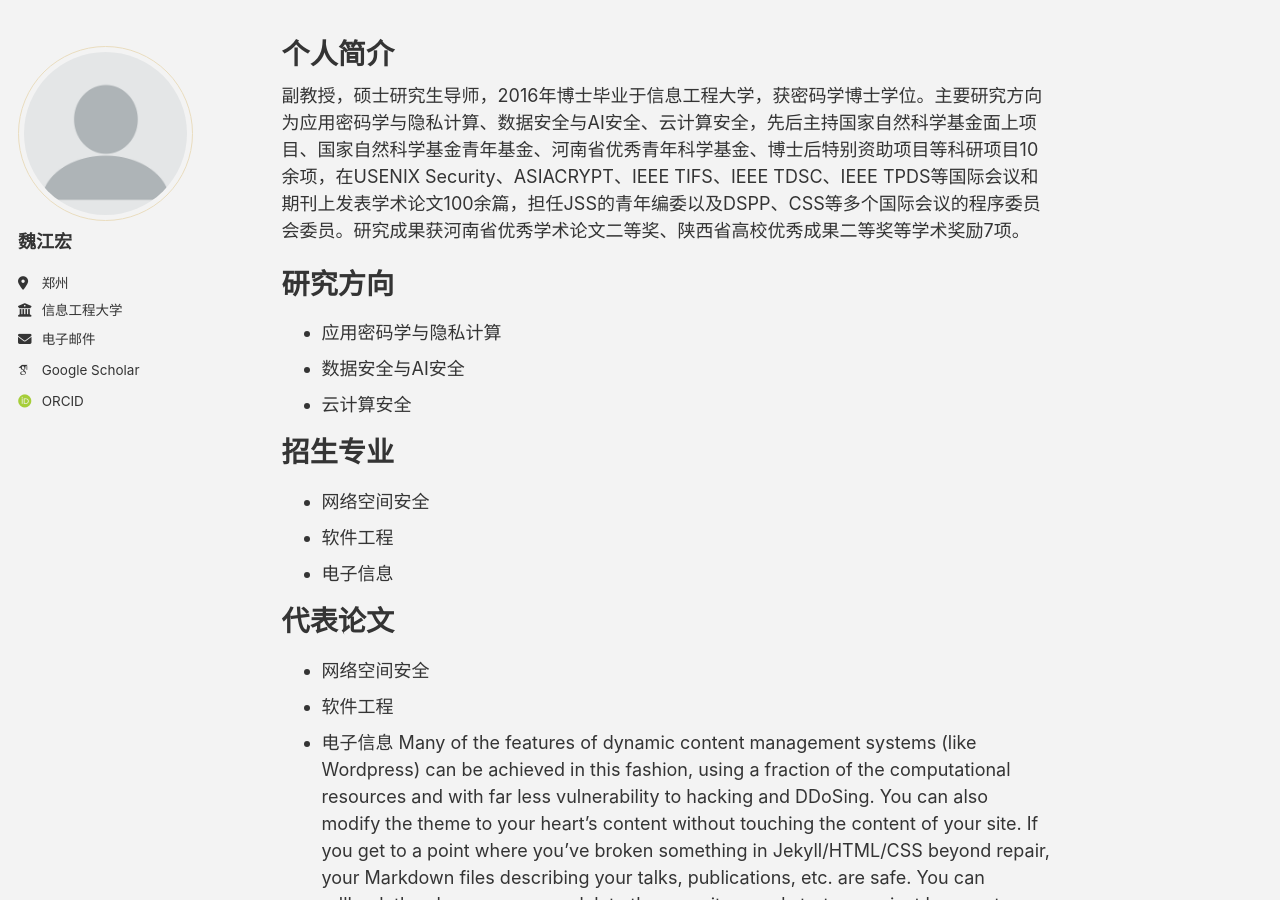
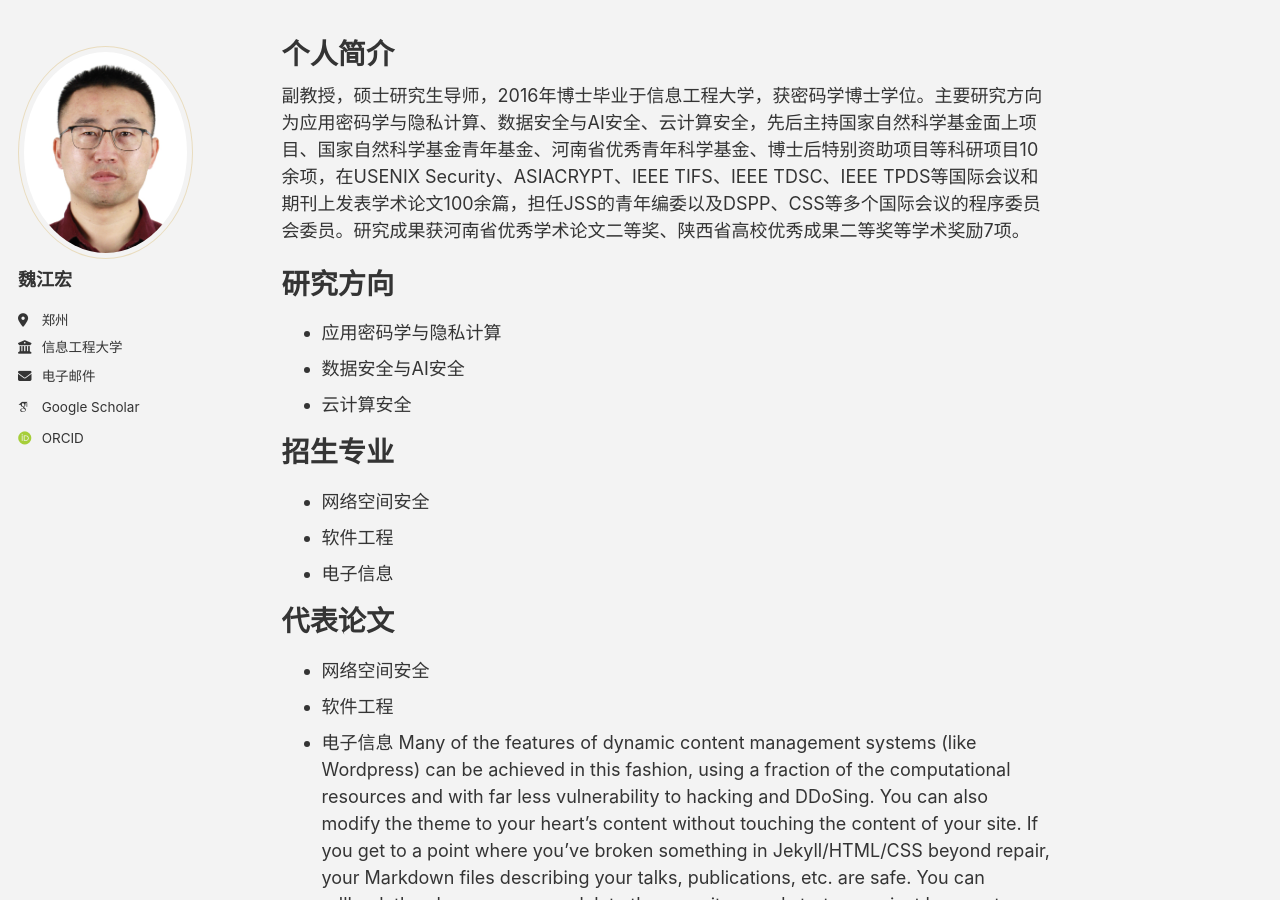
Before and after one commit to jhw-crypt/jhw-crypt.github.io, a Jekyll site: the page built from _pages/about.md, in a window 1280 px wide and 900 px high. Built offline with Jekyll 4.4.1, drawn with Linux system fonts in a browser that asks for light colours; some web fonts are replaced; a script bundle is joined from its source files by our own code; library files that are not in the unit come from our copies.

Commit message:
Update _config.yml

```diff
--- a/_config.yml
+++ b/_config.yml
@@ -23,7 +23,7 @@ url                      : https://jhw-crypt.github.io # The base hostname & pro
 #               Additional customization can be done by editing /_includes/author-profile.html
 author:
   # Biographic information
-  avatar           : "profile.png"
+  avatar           : "魏江宏.png"
   name             : "魏江宏"
  # pronouns         : # example: "she/her"
   bio              : ""
```
